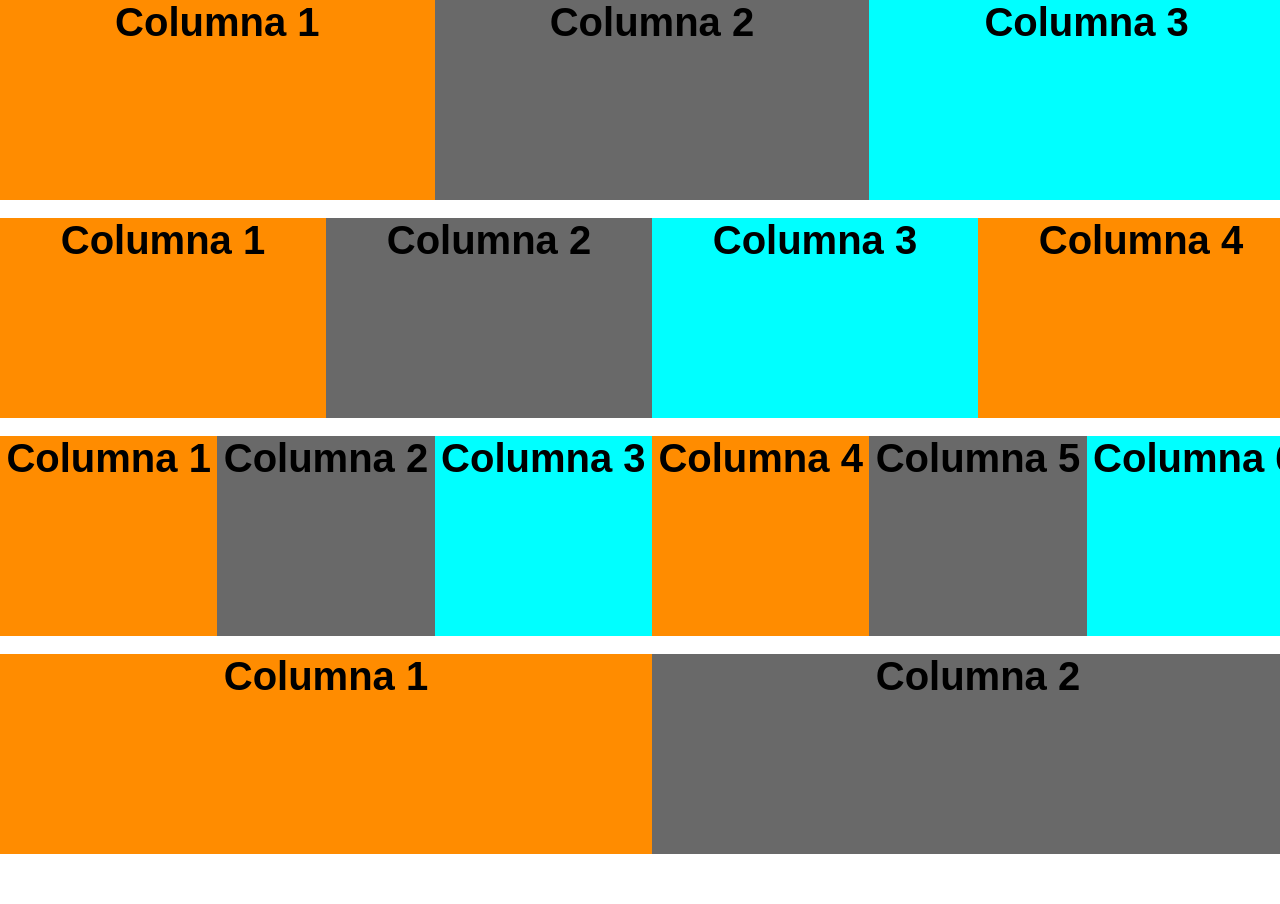
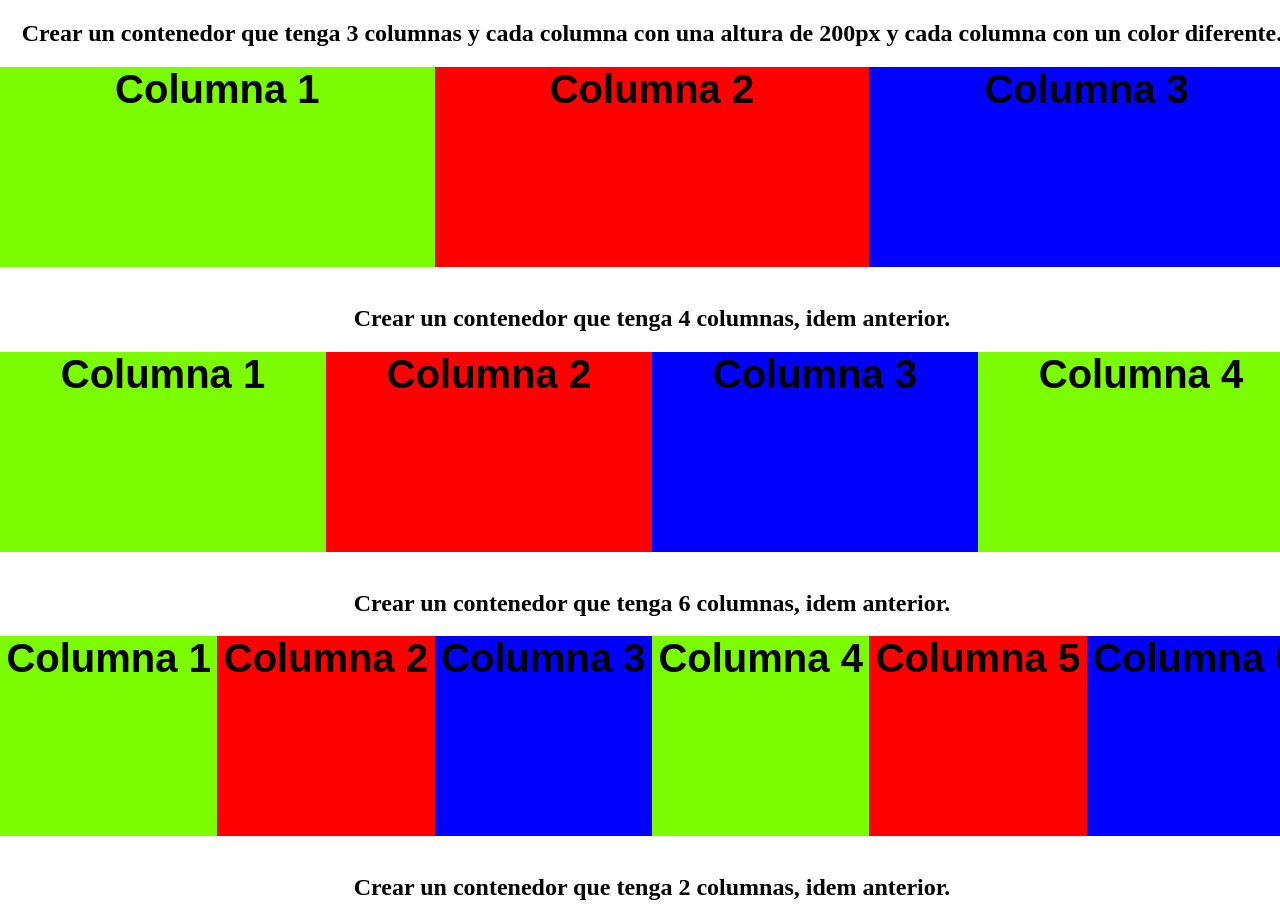
Before and after one commit to Weirdmeats/webone, a plain HTML site: page test1.html in a window 1280 px wide. Shown: the top 904 px of the page. Before the commit the page ends 854 px from the top, so only its background shows below. Drawn offline with Linux system fonts and the light colour scheme.

Commit message:
Tarea: Iniciación de Proyecto. Fecha: 16/04/2024. Versión: 1.0.

```diff
--- a/assets/css/style.css
+++ b/assets/css/style.css
@@ -118,97 +118,126 @@ body{
 .col-auto {
     flex: 0 0 auto;
     width: auto;
+    height: 200px;
 }
 
 .col-1 {
     flex: 0 0 auto;
     width: 8.33333333%;
     height: 200px;
+
 }
 
 .col-2 {
     flex: 0 0 auto;
     width: 16.66666667%;
     height: 200px;
+
 }
 
 .col-3 {
     flex: 0 0 auto;
     width: 25%;
     height: 200px;
+
 }
 
 .col-4 {
     flex: 0 0 auto;
     width: 33.33333333%;
     height: 200px;
+
 }
 
 .col-5 {
     flex: 0 0 auto;
     width: 41.66666667%;
+    height: 200px;
 }
 
 .col-6 {
     flex: 0 0 auto;
     width: 50%;
     height: 200px;
+
 }
 
 .col-7 {
     flex: 0 0 auto;
     width: 58.33333333%;
+    height: 200px;
 }
 
 .col-8 {
     flex: 0 0 auto;
     width: 66.66666667%;
+    height: 200px;
 }
 
 .col-9 {
     flex: 0 0 auto;
     width: 75%;
+    height: 200px;
 }
 
 .col-10 {
     flex: 0 0 auto;
     width: 83.33333333%;
+    height: 200px;
 }
 
 .col-11 {
     flex: 0 0 auto;
     width: 91.66666667%;
+    height: 200px;
 }
 
 .col-12 {
     flex: 0 0 auto;
     width: 100%;
+    height: 200px;
 }
 
 
 
 
 .item-1{
-    background-color: darkorange;
+    background-color: lawngreen;
     color: black;
     font-family: "Agency FB", Arial, sans-serif;;
     text-align: center;
     font-size: 40px;
     font-weight: bold;
+
+
 }
 .item-2{
-    background-color: dimgrey;
+    background-color: red;
     color: black;
     font-family: "Agency FB", Arial, sans-serif;;
     text-align: center;
     font-size: 40px;
     font-weight: bold;
+
+
 }
 .item-3{
-    background-color: cyan;
+    background-color: blue;
     color: black;
     font-family: "Agency FB", Arial, sans-serif;;
     text-align: center;
     font-size: 40px;
     font-weight: bold;
+
+
 }
+h2{
+    text-align: center;
+    font-family: "Agency FB";
+
+}
+.col-4.item-1,
+.col-4.item-2,
+.col-4.item-3 {
+    height: 200px !important;
+}
--- a/test1.html
+++ b/test1.html
@@ -9,8 +9,11 @@
     <link rel="stylesheet" href="assets/css/style.css">
 </head>
 <body>
+    </section>
+   <section>
        <div class="container">
            <section>
+               <h2>Crear un contenedor que tenga 3 columnas y cada columna con una altura de 200px y cada columna con un color diferente.</h2>
                <div class="row">
                    <div class="col-4 item-1">Columna 1</div>
                    <div class="col-4 item-2">Columna 2</div>
@@ -21,6 +24,7 @@
        <br>
        <div class="container">
            <section>
+               <h2>Crear un contenedor que tenga 4 columnas, idem anterior.</h2>
                <div class="row">
                    <div class="col-3 item-1">Columna 1</div>
                    <div class="col-3 item-2">Columna 2</div>
@@ -32,6 +36,7 @@
        <br>
        <div class="container">
            <section>
+               <h2>Crear un contenedor que tenga 6 columnas, idem anterior.</h2>
                <div class="row">
                    <div class="col-2 item-1">Columna 1</div>
                    <div class="col-2 item-2">Columna 2</div>
@@ -45,11 +50,13 @@
        <br>
        <div class="container">
            <section>
+               <h2>Crear un contenedor que tenga 2 columnas, idem anterior.</h2>
                <div class="row">
                    <div class="col-6 item-1">Columna 1</div>
                    <div class="col-6 item-2">Columna 2</div>
                </div>
            </section>
        </div>
+   </section>
 </body>
 </html>
```
Also changed, not shown: index.html (+3 -6 lines). Lines whose indentation alone changed are shown as unchanged.
